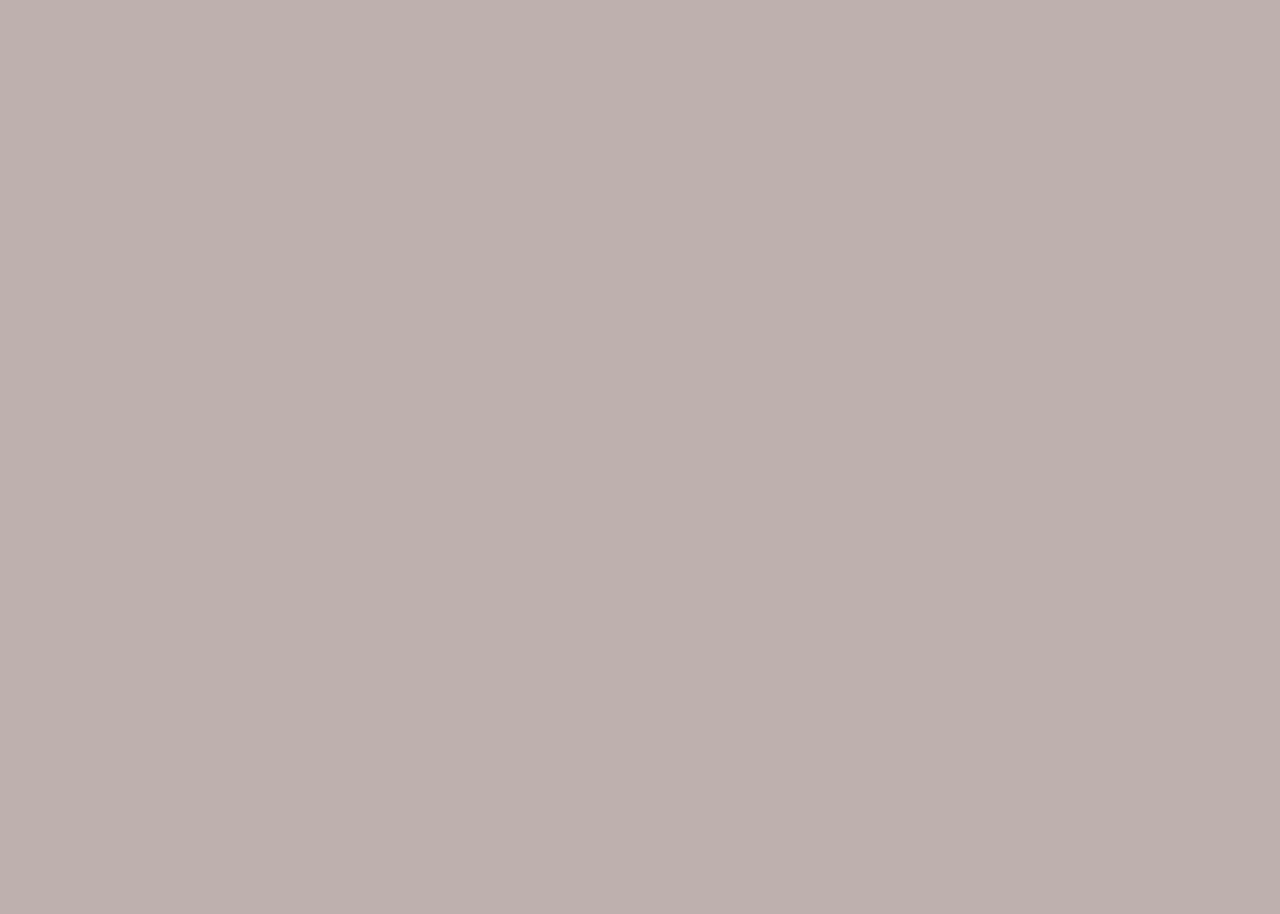
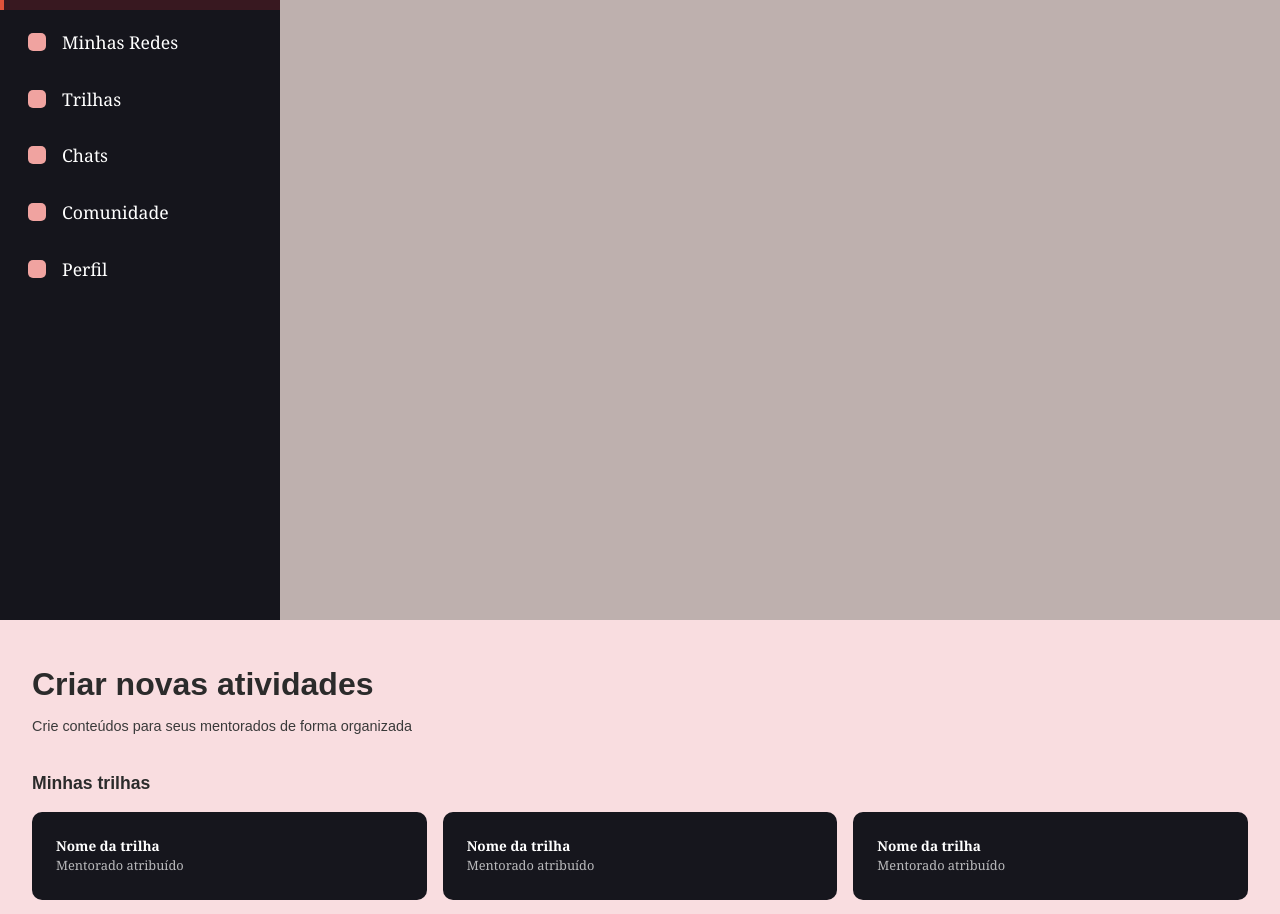
Before and after one commit to Felipejbm/CoroaAfro, a React (Vite) app: page /criar-atividade in a window 1280 px wide. Shown: the part 180-1094 px from the top of the page. Before the commit the page ends 800 px from the top, so only its background shows below. Built offline with nearby package versions, Linux system fonts and the light colour scheme.

Commit message:
feat(pages): cria esqueleto da tela de criar atividades

```diff
--- a/src/pages/CriarAtividades/CriarAtividades.tsx
+++ b/src/pages/CriarAtividades/CriarAtividades.tsx
@@ -1,9 +1,163 @@
-import { Stack } from "@mui/material";
+import { Button, Stack, Typography } from "@mui/material";
+import NavBar from "../../components/NavBar/NavBar";
+import { lessons, trails } from "./CriarAtividades.utils";
 
 export default function CriarAtividades() {
+  const handleCreateActivity = () => {
+    console.log("Criar Atividade");
+  };
+
+  const handleCreateTrail = () => {
+    console.log("Criar Trilha");
+  };
   return (
+    <Stack>
+      <NavBar />
+      <Stack
+        sx={{
+          backgroundColor: "#f9dde0",
+          minHeight: "100vh",
+          px: { xs: 2, md: 4 },
+          py: 5,
+        }}
+      >
+        {/* Cabeçalho */}
+        <Typography
+          sx={{
+            fontFamily: "'Comfortaa', sans-serif",
+            fontWeight: 700,
+            fontSize: { xs: "1.6rem", md: "2rem" },
+            color: "#2b2b2b",
+            mb: 1,
+          }}
+        >
+          Criar novas atividades
+        </Typography>
+        <Typography
+          sx={{
+            fontFamily: "'Comfortaa', sans-serif",
+            fontSize: "0.9rem",
+            color: "#3a3a3a",
+            mb: 4,
+          }}
+        >
+          Crie conteúdos para seus mentorados de forma organizada
+        </Typography>
 
-      <Stack>CriarAtividades</Stack>
+        {/* Minhas trilhas */}
+        <Typography
+          sx={{
+            fontFamily: "'Comfortaa', sans-serif",
+            fontWeight: 700,
+            fontSize: "1.1rem",
+            color: "#2b2b2b",
+            mb: 2,
+          }}
+        >
+          Minhas trilhas
+        </Typography>
+        <Stack
+          sx={{
+            display: "grid",
+            gridTemplateColumns: { xs: "1fr", md: "repeat(3, 1fr)" },
+            gap: 2,
+            mb: 4,
+          }}
+        >
+          {trails.map((t, idx) => (
+            <Stack
+              key={idx}
+              sx={{ backgroundColor: "#16161d", borderRadius: "10px", p: 3 }}
+            >
+              <Typography
+                sx={{ color: "#fff", fontSize: "0.85rem", fontWeight: 700 }}
+              >
+                {t.titulo}
+              </Typography>
+              <Typography
+                sx={{ color: "rgba(255,255,255,0.7)", fontSize: "0.8rem" }}
+              >
+                {t.mentorado}
+              </Typography>
+            </Stack>
+          ))}
+        </Stack>
 
+        {/* Minhas lições */}
+        <Typography
+          sx={{
+            fontFamily: "'Comfortaa', sans-serif",
+            fontWeight: 700,
+            fontSize: "1.1rem",
+            color: "#2b2b2b",
+            mb: 2,
+          }}
+        >
+          Minhas lições
+        </Typography>
+        <Stack
+          sx={{
+            display: "grid",
+            gridTemplateColumns: { xs: "1fr", md: "repeat(3, 1fr)" },
+            gap: 2,
+            mb: 4,
+          }}
+        >
+          {lessons.map((l, idx) => (
+            <Stack
+              key={idx}
+              sx={{ backgroundColor: "#16161d", borderRadius: "10px", p: 3 }}
+            >
+              <Typography
+                sx={{ color: "#fff", fontSize: "0.85rem", fontWeight: 700 }}
+              >
+                {l.titulo}
+              </Typography>
+              <Typography
+                sx={{ color: "rgba(255,255,255,0.7)", fontSize: "0.8rem" }}
+              >
+                {l.mentorado}
+              </Typography>
+            </Stack>
+          ))}
+        </Stack>
+
+        {/* ões de ação */}
+        <Stack sx={{ display: "flex", justifyContent: "flex-end", gap: 2 }}>
+          <Button
+            onClick={handleCreateActivity}
+            sx={{
+              backgroundColor: "#16161d",
+              color: "#fff",
+              fontFamily: "'Comfortaa', sans-serif",
+              fontSize: "0.85rem",
+              textTransform: "none",
+              borderRadius: "8px",
+              px: 2.5,
+              py: 1,
+              "&:hover": { backgroundColor: "#26262f" },
+            }}
+          >
+            Criar Atividade
+          </Button>
+          <Button
+            onClick={handleCreateTrail}
+            sx={{
+              backgroundColor: "#16161d",
+              color: "#fff",
+              fontFamily: "'Comfortaa', sans-serif",
+              fontSize: "0.85rem",
+              textTransform: "none",
+              borderRadius: "8px",
+              px: 2.5,
+              py: 1,
+              "&:hover": { backgroundColor: "#26262f" },
+            }}
+          >
+            Criar Trilha
+          </Button>
+        </Stack>
+      </Stack>
+    </Stack>
   );
 }
--- /dev/null
+++ b/src/pages/CriarAtividades/CriarAtividades.utils.ts
@@ -0,0 +1,9 @@
+export const trails = Array(6).fill({
+    titulo: "Nome da trilha",
+    mentorado: "Mentorado atribuído",
+});
+
+export const lessons = Array(6).fill({
+    titulo: "Nome da lição",
+    mentorado: "Mentorado atribuído",
+});
```
